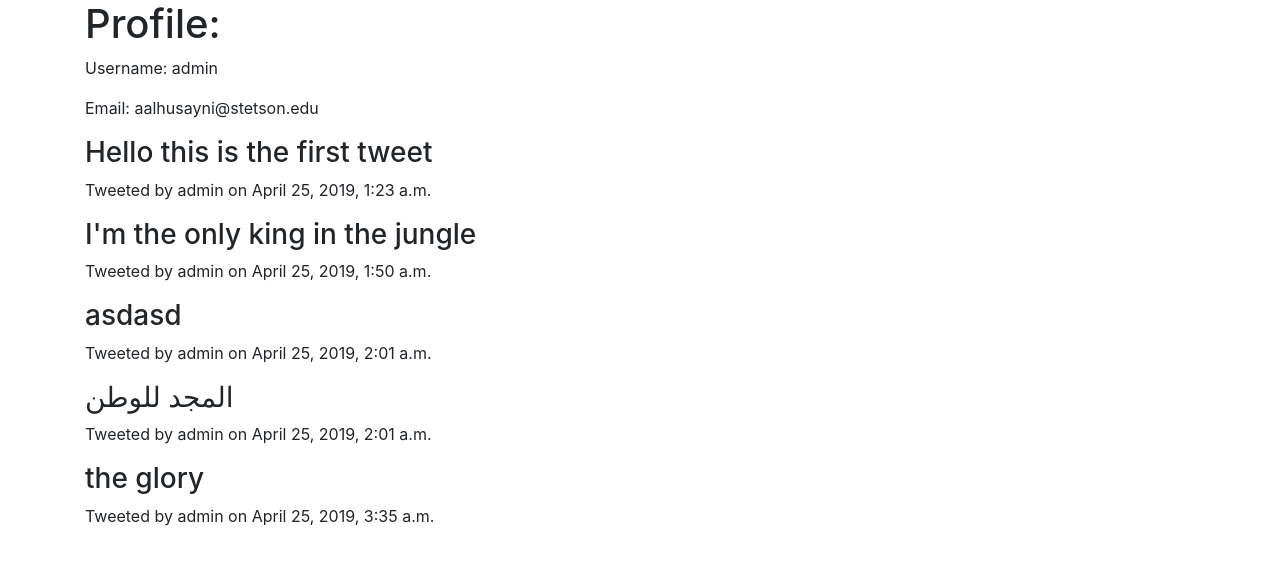
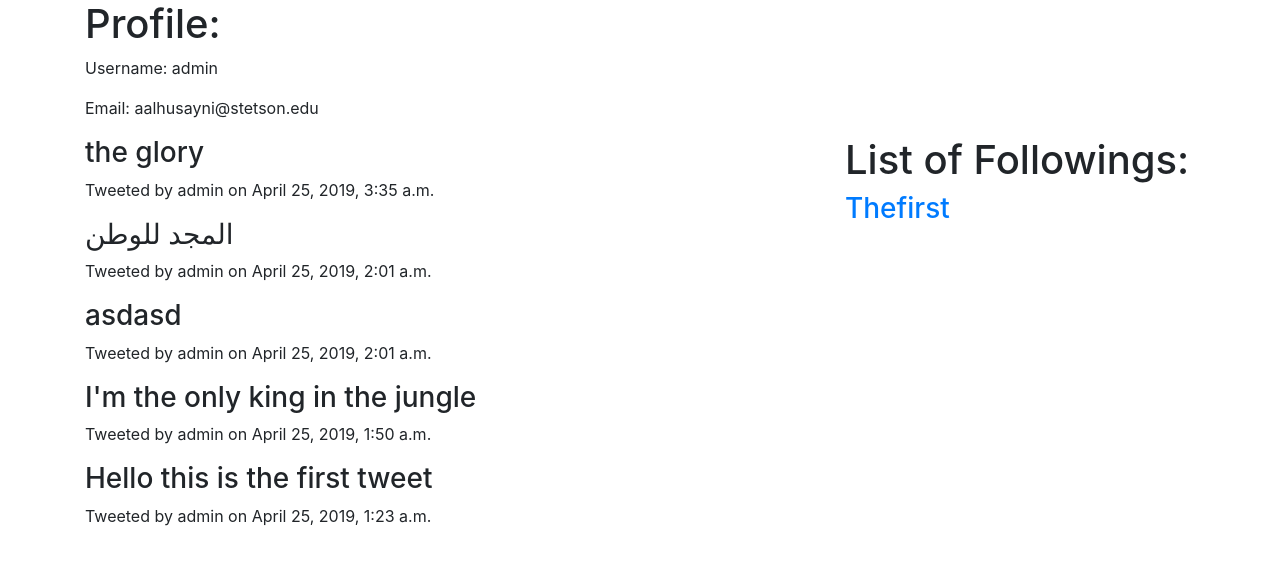
Before and after one commit to Alhusayni/TwitterClone, a Django app: page /profile/ in a window 1280 px wide. Shown: the part 56-621 px from the top of the page. Run offline with Django 3.2, Linux system fonts and the light colour scheme; a user stored in the database is signed in; data comes from the database, SQL or seed files in the repository; both versions use the stored data as it was after the commit; some libraries are stand-ins or nearby versions.

Commit message:
Followings working

```diff
--- a/twitterclone/twit/admin.py
+++ b/twitterclone/twit/admin.py
@@ -1,8 +1,10 @@
 from django.contrib import admin
 
 from twit.models import Tweet
+from twit.models import Followers
+from twit.models import Followings
 
 # Register your models here.
 admin.site.register(Tweet)
-#admin.site.register(Followers)
-#admin.site.register(Followings)
+admin.site.register(Followers)
+admin.site.register(Followings)
--- a/twitterclone/twit/models.py
+++ b/twitterclone/twit/models.py
@@ -19,3 +19,18 @@ class Followers(models.Model):
 class Followings(models.Model):
     userid = models.ForeignKey(User, on_delete=models.CASCADE)
     following = models.ManyToManyField(User, related_name='following', symmetrical=False)
+    @classmethod
+    def make_follow(cls, userid, the_follower):
+        follower, created= cls.objects.get_or_create(
+            userid=userid
+
+        )
+        follower.userid.add(the_follower)
+
+    @classmethod
+    def unfollow(cls, userid, the_follower):
+        follower, created = cls.objects.get_or_create(
+            userid=userid
+
+        )
+        follower.userid.remove(the_follower)
--- a/twitterclone/twit/templates/profile.html
+++ b/twitterclone/twit/templates/profile.html
@@ -8,9 +8,21 @@ Profile Page
     <h1>Profile: </h1>
     <p>Username: {{ user.username }}</p>
     <p>Email: {{ user.email }}</p>
-
+<div class="row">
+<div class="col-sm-8">
     {% for t in tweet %}
         <h3>{{ t.tweet }}</h3>
         <p>Tweeted by {{ t.author.username }} on {{ t.created }}</p>
     {% endfor %}
+</div>
+
+<div class="col-sm-4">
+    <h1>List of Followings: </h1>
+    {% for f in following %}
+        <h3><a href="{% url 'profile_pk' pk=f.pk %}">{{ f.username }}</h3>
+    {% endfor %}
+
+</div>
+
+</div>
 {% endblock %}
--- a/twitterclone/twit/views.py
+++ b/twitterclone/twit/views.py
@@ -4,7 +4,7 @@ from django.shortcuts import render, redirect
 from django.views.generic import TemplateView
 from twit import models
 from django.contrib.auth.models import User
-from twit.models import Tweet
+from twit.models import Tweet, Followers, Followings
 
 
 from django.contrib.auth import (
@@ -21,7 +21,7 @@ def home(request):
     if request.method == "GET":
         form = AddTweetForm()
         tweets = Tweet.objects.all().order_by('-created')
-        users = User.objects.all()
+        users = User.objects.exclude(username = request.user)
         context = {'form': form,
                    'tweet': tweets,
                    'user': users}
@@ -50,8 +50,13 @@ def profile(request, pk = None):
         return render(request, 'profile.html', context)
     else:
         user = request.user
-    tweet = Tweet.objects.filter(author=user)
-    context = {'user': user, 'tweet': tweet}
+    tweet = Tweet.objects.filter(author=user).order_by('-created')
+
+    follos = Followings.objects.get(userid=user)
+    followings = follos.following.all()
+    context = {'user': user,
+               'tweet': tweet,
+               'following': followings }
     return render(request, 'profile.html', context)
 
 def login_view(request):
@@ -95,3 +100,14 @@ def register_view(request):
 def logout_view(request):
     logout(request)
     return redirect('/')
+
+def follow(request, pk):
+    nuser = User.objects.get(pk=pk)
+    Followings.make_follow(request.user, nuser)
+    return redirect('/')
+
+
+def unfollow(request, pk):
+    nuser = User.objects.get(pk=pk)
+    Followings.unfollow(request.user, nuser)
+    return redirect('/')
--- a/twitterclone/twitterclone/urls.py
+++ b/twitterclone/twitterclone/urls.py
@@ -17,7 +17,7 @@ from django.contrib import admin
 from django.urls import path
 from twit.views import home
 
-from twit.views import login_view, register_view, logout_view, profile
+from twit.views import login_view, register_view, logout_view, profile, follow, unfollow
 
 urlpatterns = [
     path('admin/', admin.site.urls),
@@ -26,5 +26,7 @@ urlpatterns = [
     path('accounts/register/', register_view, name= 'signup'),
     path('accounts/logout/', logout_view, name = 'logout'),
     path('profile/', profile, name ='profile'),
-    path('profile/<int:pk>', profile, name ='profile_pk')
+    path('profile/<int:pk>/', profile, name ='profile_pk'),
+    path('follow/<int:pk>/', follow, name ='follow'),
+    path('unfollow/<int:pk>/', unfollow, name ='unfollow')
 ]
```
Also changed, not shown: twitterclone/db.sqlite3.
